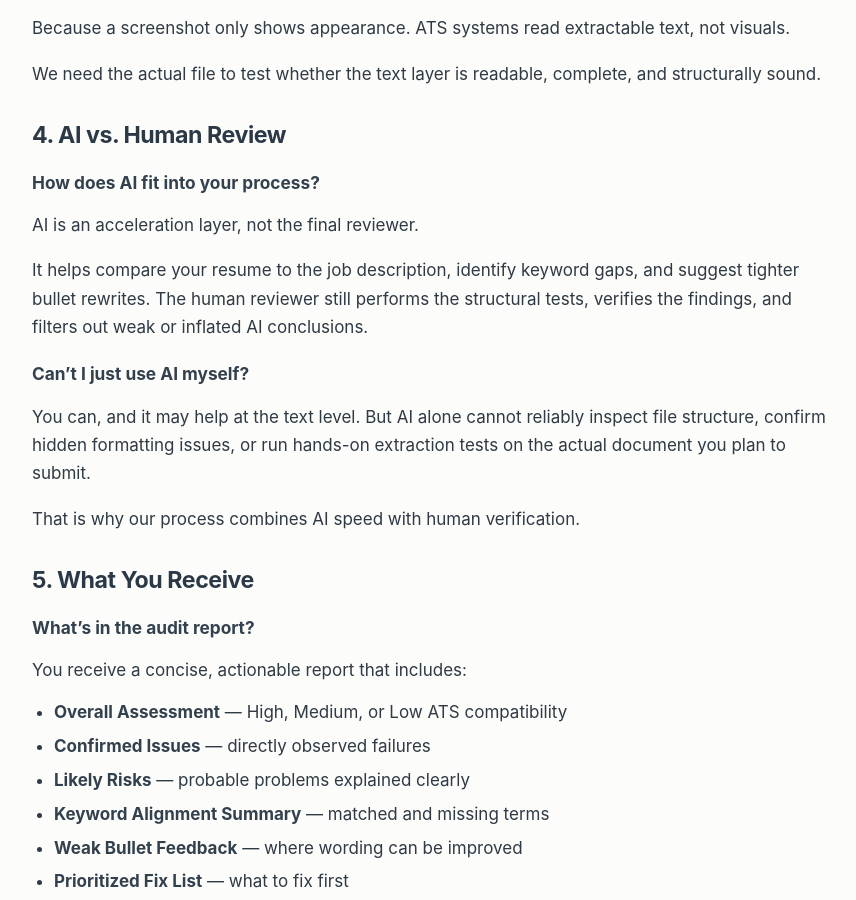
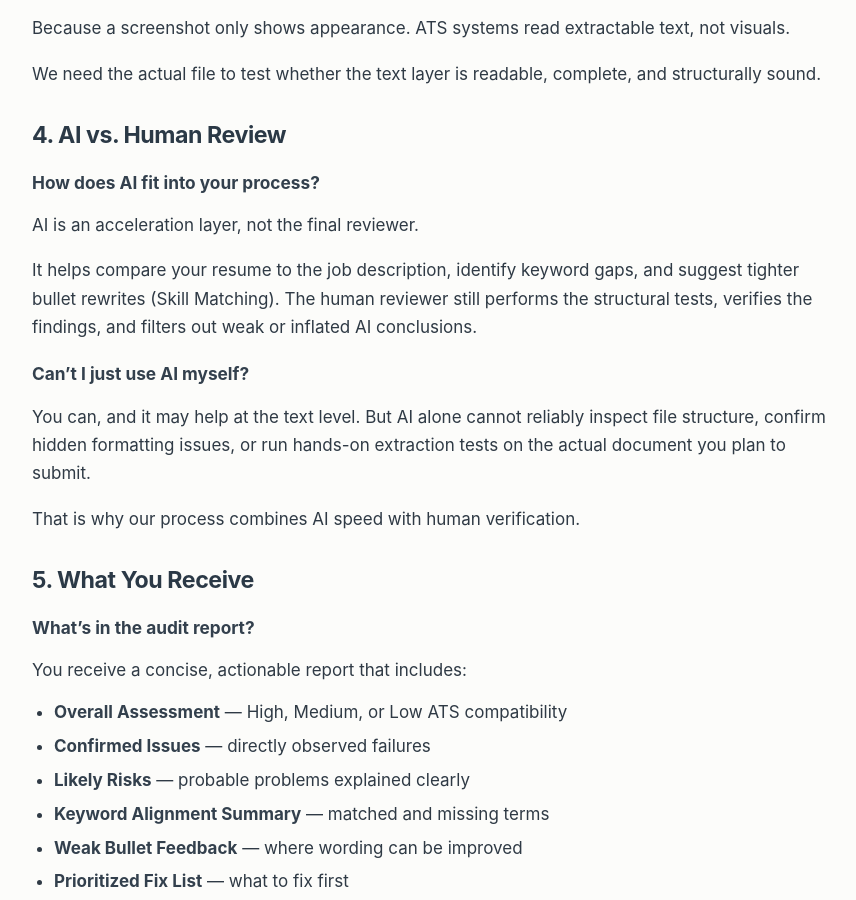
Before and after one commit to JayUdding/ats-audit-site, a Jekyll site: the page faq.html, which Jekyll copies as it is, in a window 1280 px wide and 900 px high, scrolled down 1868 px. Shown: the whole window, without its empty margins (208-1064 px from the left). Built offline with Jekyll 4.4.1, drawn with Linux system fonts in a browser that asks for light colours; some of the changed text lies outside the part shown.

Commit message:
Enhance FAQ content for clarity and detail
Clarified the description of the Human-in-the-Loop process and added detail about Skill Matching.

```diff
--- a/faq.html
+++ b/faq.html
@@ -219,7 +219,7 @@
   <div class="faq-block">
     <h3>How does AI fit into your process?</h3>
     <p>AI is an acceleration layer, not the final reviewer.</p>
-    <p>It helps compare your resume to the job description, identify keyword gaps, and suggest tighter bullet rewrites. The human reviewer still performs the structural tests, verifies the findings, and filters out weak or inflated AI conclusions.</p>
+    <p>It helps compare your resume to the job description, identify keyword gaps, and suggest tighter bullet rewrites (Skill Matching). The human reviewer still performs the structural tests, verifies the findings, and filters out weak or inflated AI conclusions.</p>
   </div>
 
   <div class="faq-block">
```
Also changed, not shown: other parts of faq.html (+1 -1 lines).
